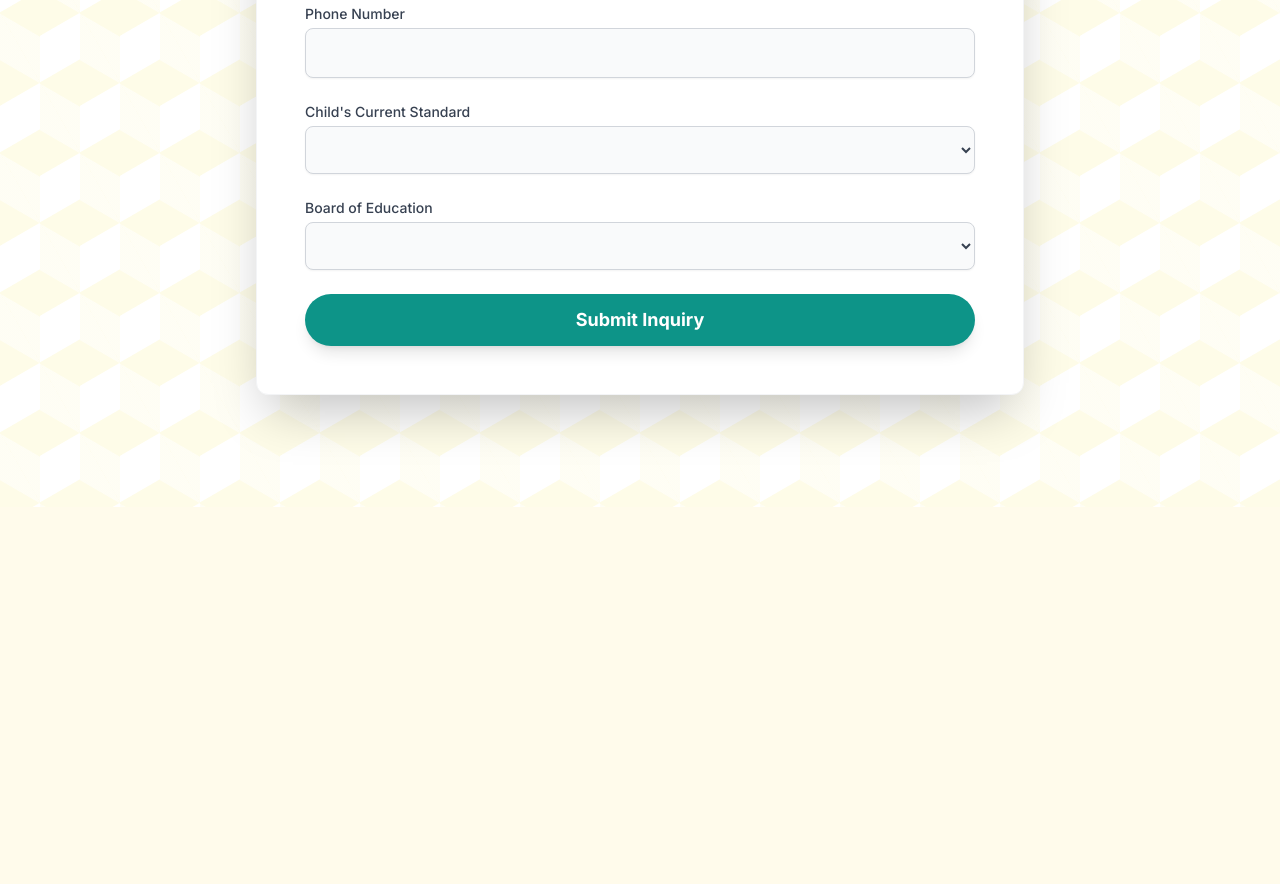
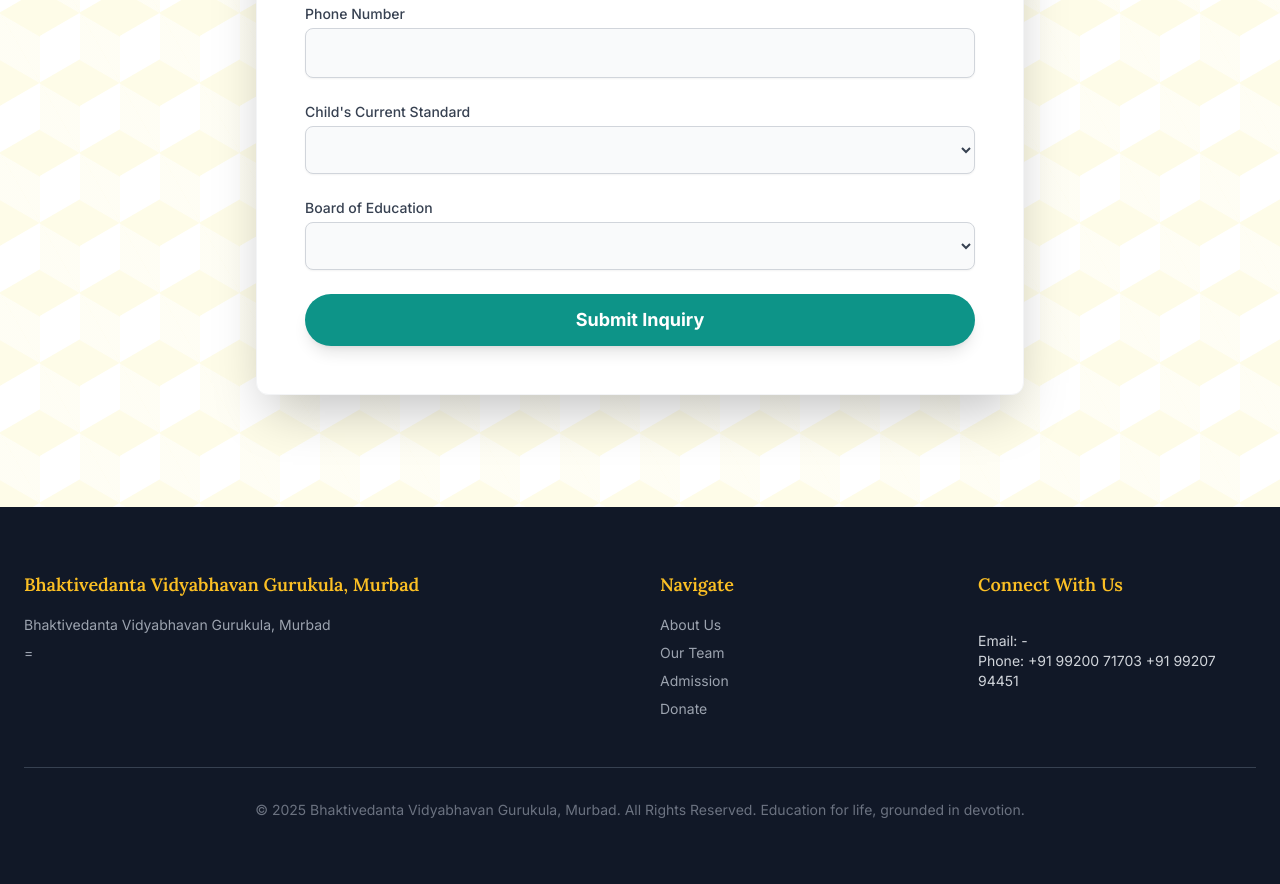
Before and after one commit to harshcontentwriting/gurukul-website, a plain HTML site: page index.html in a window 1280 px wide. Shown: the part 4392-5276 px from the top of the page. Before the commit the page ends 4899 px from the top, so only its background shows below. Drawn offline with nearby package versions, Linux system fonts and the light colour scheme.

Commit message:
Update index.html

```diff
--- a/index.html
+++ b/index.html
@@ -132,9 +132,18 @@
     </main>
 
     <!-- Footer -->
-    <footer id="contact" class="bg-gray-900 text-white"><!-- Footer content remains the same --></footer>
+    <footer id="contact" class="bg-gray-900 text-white">
+        <div class="container mx-auto px-6 py-16">
+            <div class="grid md:grid-cols-4 gap-10">
+                <div class="md:col-span-2"><h3 class="text-lg font-semibold text-amber-400 mb-4">Bhaktivedanta Vidyabhavan Gurukula, Murbad</h3><p id="footer_description" class="text-gray-400 text-sm"></p><p id="footer_address" class="text-gray-400 text-sm mt-2"></p></div>
+                <div><h3 class="text-lg font-semibold text-amber-400 mb-4">Navigate</h3><ul class="space-y-2 text-sm"><li><a href="#about" class="text-gray-400 hover:text-white transition">About Us</a></li><li><a href="#team" class="text-gray-400 hover:text-white transition">Our Team</a></li><li><a href="#admissions" class="text-gray-400 hover:text-white transition">Admission</a></li><li><a href="#donate" class="text-gray-400 hover:text-white transition">Donate</a></li></ul></div>
+                <div><h3 class="text-lg font-semibold text-amber-400 mb-4">Connect With Us</h3><div class="flex space-x-4 mb-4"><a id="youtube_link" href="#" class="text-gray-400 hover:text-white transition"><i data-lucide="youtube" class="w-6 h-6"></i></a><a id="instagram_link" href="#" class="text-gray-400 hover:text-white transition"><i data-lucide="instagram" class="w-6 h-6"></i></a><a id="facebook_link" href="#" class="text-gray-400 hover:text-white transition"><i data-lucide="facebook" class="w-6 h-6"></i></a></div><p class="text-sm text-gray-300">Email: <a id="contact_email_link" href="#"><span id="contact_email"></span></a></p><p id="contact_phone" class="text-sm text-gray-300"></p></div>
+            </div>
+            <div class="mt-12 border-t border-gray-700 pt-8 text-center text-sm text-gray-500"><p>&copy; <span id="year"></span> <span id="copyright_note"></span></p></div>
+        </div>
+    </footer>
 
-    <!-- SCRIPT SECTION -->
+    <!-- THE COMPLETE, CORRECTED SCRIPT SECTION -->
     <script>
       document.addEventListener('DOMContentLoaded', function() {
           fetch('/_data/content.json?v=' + new Date().getTime())
@@ -146,25 +155,28 @@
       });
 
       function populateContent(data) {
-          const simpleFields = ['lineage_section_heading', 'prabhupada_name', 'prabhupada_title', 'prabhupada_text', 'maharaj_name', 'maharaj_title', 'maharaj_text', 'das_prabhu_name', 'das_prabhu_title', 'das_prabhu_text', 'vision_section_heading', 'vision_1', 'vision_2', 'vision_3', 'team_section_heading', 'glimpses_section_heading', 'donation_section_heading', 'upi_note', 'inkind_note', 'gurukul_address', 'bank_donation_info', 'admissions_section_heading', 'admissions_intro', 'footer_description', 'footer_address', 'contact_email', 'contact_phone', 'copyright_note'];
-          simpleFields.forEach(id => {
-              const el = document.getElementById(id);
-              if (el) el.innerHTML = data[id] || '';
-          });
+          const setContent = (id, value) => { const el = document.getElementById(id); if (el) el.innerHTML = value || ''; };
+          const setImage = (id, src, alt) => { const el = document.getElementById(id); if (el) { el.src = src || ''; el.alt = alt || ''; } };
+          const setLink = (id, href) => { const el = document.getElementById(id); if (el) el.href = href || '#'; };
 
-          const imageFields = ['logo_image', 'prabhupada_image', 'maharaj_image', 'das_prabhu_image', 'upi_qr_image'];
-          imageFields.forEach(id => {
-              const el = document.getElementById(id);
-              if (el) el.src = data[id] || '';
-          });
-
-          const linkFields = ['youtube_link', 'instagram_link', 'facebook_link'];
-          linkFields.forEach(id => {
-              const el = document.getElementById(id);
-              if (el) el.href = data[id] || '#';
-          });
-          const emailLink = document.getElementById('contact_email_link');
-          if(emailLink) emailLink.href = `mailto:${data.contact_email || ''}`;
+          for (const key in data) {
+              if (Object.hasOwnProperty.call(data, key)) {
+                  const value = data[key];
+                  const el = document.getElementById(key);
+                  if (el) {
+                      if (key.includes('_image')) setImage(key, value, key);
+                      else if (key.includes('_link')) setLink(key, value);
+                      else if (key === 'contact_email') {
+                          setContent('contact_email', value);
+                          setLink('contact_email_link', `mailto:${value}`);
+                      } else if (key === 'contact_phone') {
+                          setContent('contact_phone', `Phone: ${value}`);
+                      } else {
+                          setContent(key, value);
+                      }
+                  }
+              }
+          }
 
           if(data.slideshow) populateSlideshow(data.slideshow);
           if(data.team_members) populateTeam(data.team_members);
```
